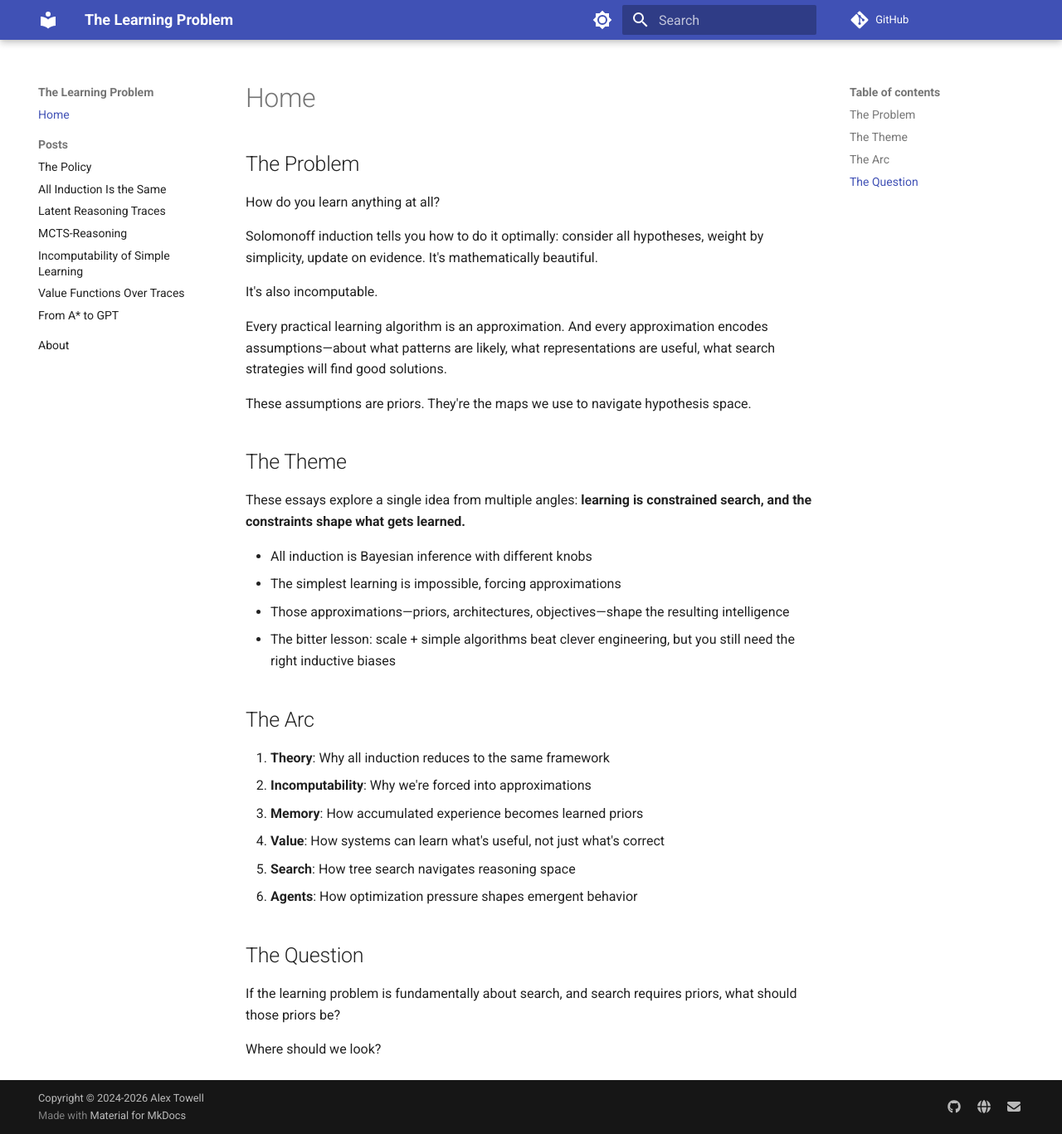
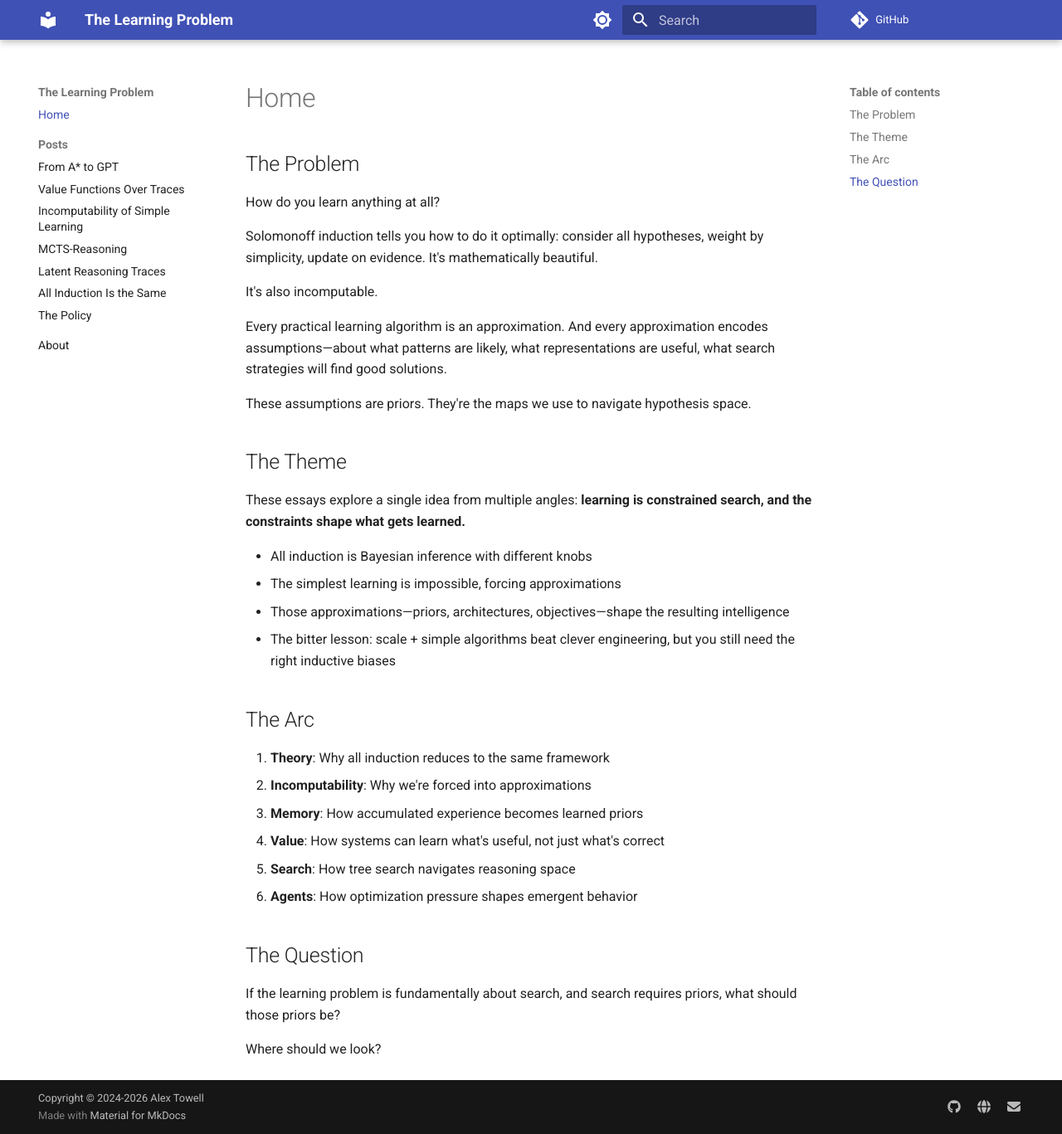
Before and after one commit to queelius/the-learning-problem, an MkDocs documentation site: the page built from docs/index.md, in a window 1280 px wide and 1367 px high. Shown: the whole window at 83% size. Built offline with MkDocs 1.6.1 and Material for MkDocs 9.7.7, drawn with Linux system fonts in a browser that asks for light colours; comment, search, counter and statistics services are not loaded.

Commit message:
Reverse nav ordering to newest-first for consistency
Match the reverse-chronological convention used by sicp and the-long-echo.

Co-Authored-By: Claude Opus 4.6 <noreply@anthropic.com>

```diff
--- a/mkdocs.yml
+++ b/mkdocs.yml
@@ -64,11 +64,11 @@ copyright: "Copyright &copy; 2024-2026 Alex Towell"
 nav:
   - Home: index.md
   - Posts:
+      - "From A* to GPT": post/2026-01-rational-agents-llms/index.md
+      - "Value Functions Over Traces": post/2026-01-18-value-functions-reasoning-traces/index.md
+      - "Incomputability of Simple Learning": post/2025-12-19-incomputability-of-simple-learning/index.md
+      - "MCTS-Reasoning": post/2024-12-01-mcts-reasoning/index.md
+      - "Latent Reasoning Traces": post/2024-10-15-latent-reasoning-traces/index.md
+      - "All Induction Is the Same": post/2024-09-30-universal-bayes/index.md
       - "The Policy": post/2024-09-10-the-policy/index.md
-      - "All Induction Is the Same": post/2024-09-30-universal-bayes/index.md
-      - "Latent Reasoning Traces": post/2024-10-15-latent-reasoning-traces/index.md
-      - "MCTS-Reasoning": post/2024-12-01-mcts-reasoning/index.md
-      - "Incomputability of Simple Learning": post/2025-12-19-incomputability-of-simple-learning/index.md
-      - "Value Functions Over Traces": post/2026-01-18-value-functions-reasoning-traces/index.md
-      - "From A* to GPT": post/2026-01-rational-agents-llms/index.md
   - About: about.md
```
